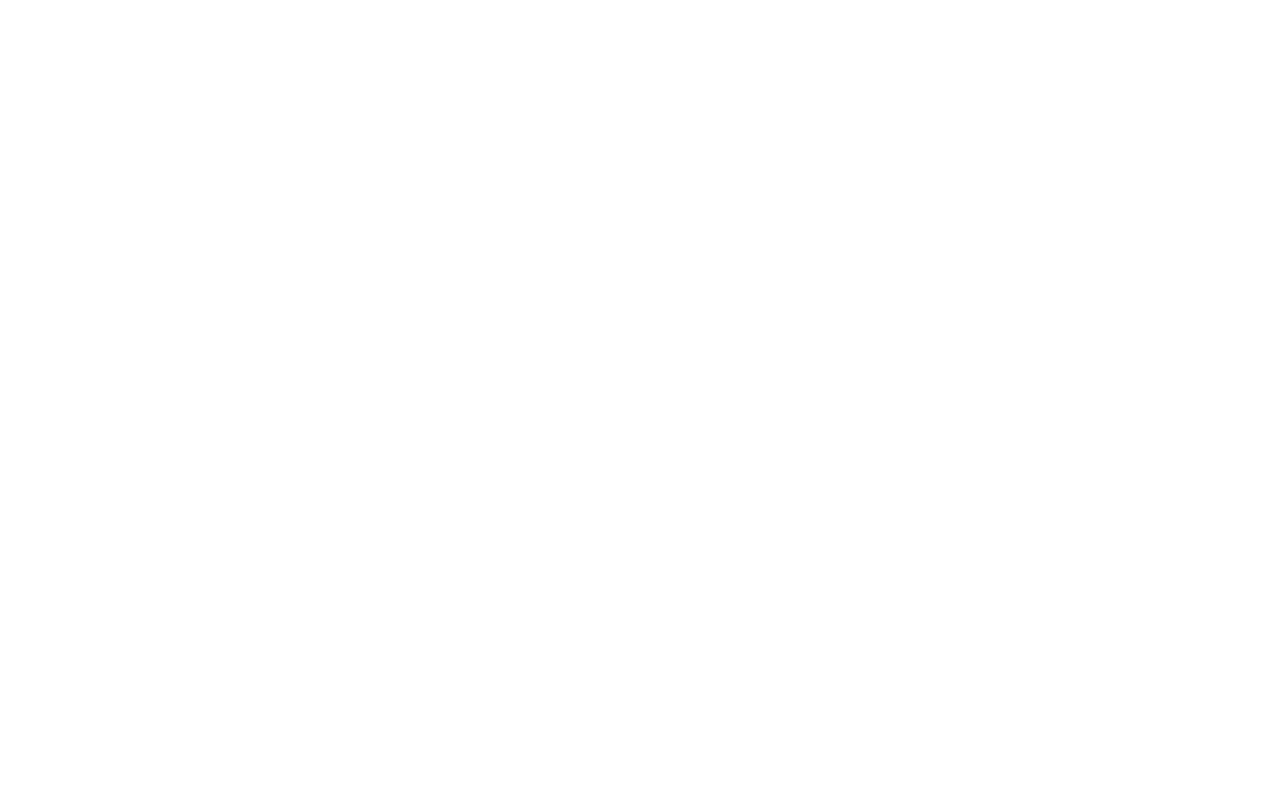
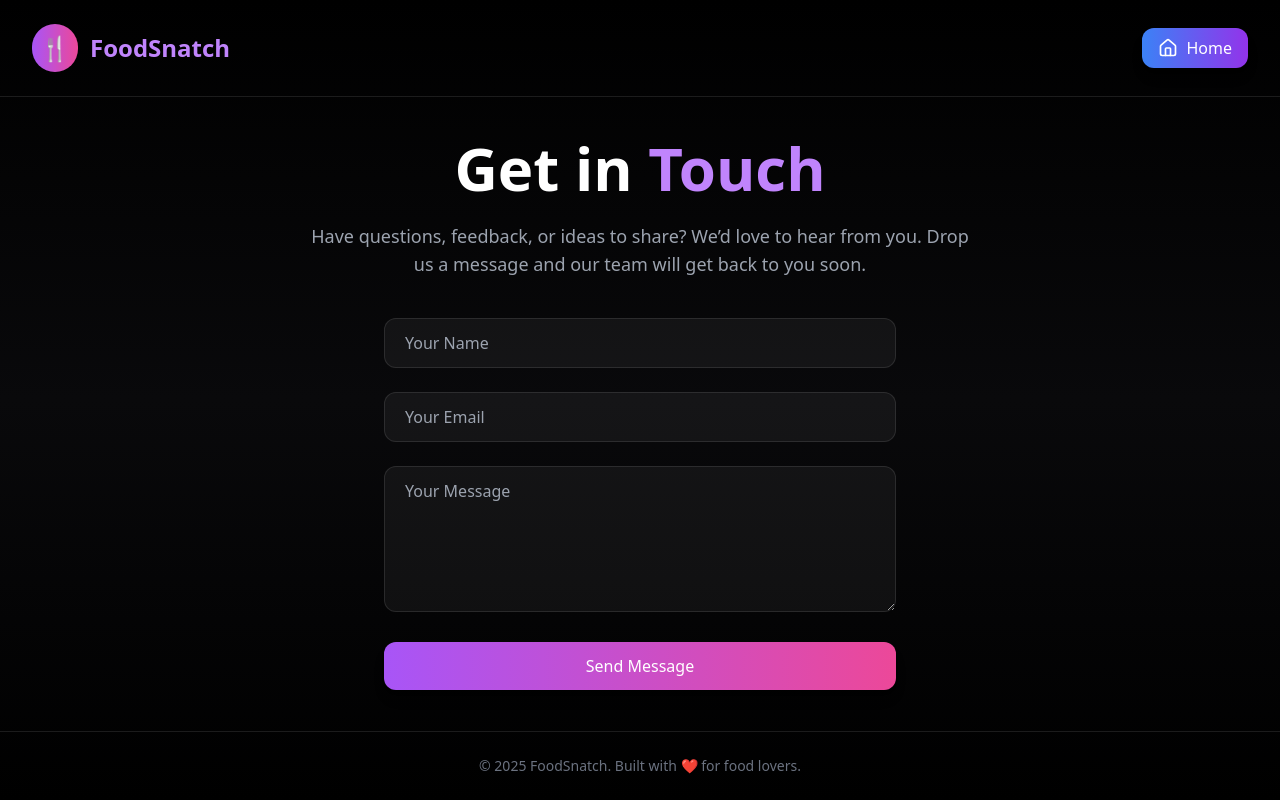
Before and after one commit to KunalWadhai/foodSnatch, a React (Vite) app in the folder frontend/: page /Contact in a window 1280 px wide. Before the commit this address had no page. Built offline with nearby package versions, Linux system fonts and the light colour scheme.

Commit message:
About and Contact Page Created

```diff
--- a/frontend/src/pages/auth/FoodPartnerLogin.jsx
+++ b/frontend/src/pages/auth/FoodPartnerLogin.jsx
@@ -43,9 +43,13 @@
           </button>
         </form>
 
+        {/**
         <button className="w-full mt-4 py-3 rounded-lg bg-white/10 hover:bg-white/20 transition text-white">
           Login with Google
         </button>
+
+        */}
+
 
         <p className="text-center text-gray-400 mt-6">
           Don’t have an account?{" "}
--- a/frontend/src/pages/auth/FoodPartnerRegister.jsx
+++ b/frontend/src/pages/auth/FoodPartnerRegister.jsx
@@ -115,9 +115,12 @@
           </button>
         </form>
 
+        {/*
         <button className="w-full mt-4 py-3 rounded-lg bg-white/10 hover:bg-white/20 transition text-white font-medium">
           Sign up with Google
         </button>
+        */
+        }
 
         <p className="text-center text-gray-400 mt-6 text-sm">
           Already a partner?{" "}
--- a/frontend/src/pages/auth/UserLogin.jsx
+++ b/frontend/src/pages/auth/UserLogin.jsx
@@ -44,9 +44,12 @@
           </button>
         </form>
 
+        {/**
+
         <button className="w-full mt-4 py-3 rounded-lg bg-white/10 hover:bg-white/20 transition text-white">
           Login with Google
         </button>
+         */}
 
         <p className="text-center text-gray-400 mt-6">
           Don’t have an account?{" "}
--- a/frontend/src/pages/auth/UserRegister.jsx
+++ b/frontend/src/pages/auth/UserRegister.jsx
@@ -51,10 +51,11 @@
           </button>
         </form>
 
-        <button className="w-full mt-4 py-3 rounded-lg bg-white/10 hover:bg-white/20 transition text-white">
-          Sign up with Google
-        </button>
-
+        {/**
+              <button className="w-full mt-4 py-3 rounded-lg bg-white/10 hover:bg-white/20 transition text-white">
+            Sign up with Google
+          </button>
+         */}
         <p className="text-center text-gray-400 mt-6">
           Already have an account?{" "}
           <Link to="/user/login" className="text-purple-400 hover:text-purple-300">
--- /dev/null
+++ b/frontend/src/pages/general/About.jsx
@@ -0,0 +1,47 @@
+import React from "react";
+import { Link } from "react-router-dom";
+import { Home } from "lucide-react"; // modern icon
+
+export default function About() {
+  return (
+    <div className="min-h-screen bg-gradient-to-b from-black via-zinc-950 to-black text-white flex flex-col">
+      {/* NAV with Home Icon */}
+      <header className="flex justify-between items-center px-8 py-6 border-b border-white/10">
+        <h1 className="text-2xl font-extrabold flex items-center gap-3">
+          <span className="rounded-full bg-gradient-to-r from-purple-500 to-pink-500 p-2 text-black">🍴</span>
+          <span className="text-purple-400">FoodSnatch</span>
+        </h1>
+
+        {/* Home Button */}
+        <Link
+          to="/"
+          className="flex items-center gap-2 px-4 py-2 rounded-xl bg-gradient-to-r from-purple-500 to-pink-500 text-white font-medium shadow-lg hover:shadow-xl transform hover:scale-105 active:scale-95 transition"
+        >
+          <Home className="w-5 h-5" />
+          Home
+        </Link>
+      </header>
+
+      {/* ABOUT CONTENT */}
+      <main className="flex-grow flex flex-col items-center justify-center text-center px-6">
+        <h2 className="text-5xl md:text-6xl font-extrabold leading-tight">
+          About <span className="text-purple-400">FoodSnatch</span>
+        </h2>
+        <p className="mt-6 max-w-3xl text-gray-400 text-lg leading-relaxed">
+          FoodSnatch is more than just a food platform — it’s a community for food lovers.
+          We connect <span className="text-purple-300">foodies</span> with local food partners,
+          giving you access to <span className="text-pink-400">mouth-watering reels</span>,
+          exciting food experiences, and the opportunity to discover hidden gems near you.
+        </p>
+        <p className="mt-4 max-w-2xl text-gray-400">
+          Whether you’re here to explore new tastes or showcase your culinary skills,
+          FoodSnatch makes food discovery social, fun, and easy.
+        </p>
+      </main>
+
+      <footer className="py-6 text-center text-gray-500 text-sm border-t border-white/10">
+        © {new Date().getFullYear()} FoodSnatch. Built with ❤️ for food lovers.
+      </footer>
+    </div>
+  );
+}
--- /dev/null
+++ b/frontend/src/pages/general/Contact.jsx
@@ -0,0 +1,65 @@
+import React from "react";
+import { Link } from "react-router-dom";
+import { Home } from "lucide-react"; // modern icon
+
+export default function Contact() {
+  return (
+    <div className="min-h-screen bg-gradient-to-b from-black via-zinc-950 to-black text-white flex flex-col">
+      {/* NAV with Home Icon */}
+      <header className="flex justify-between items-center px-8 py-6 border-b border-white/10">
+        <h1 className="text-2xl font-extrabold flex items-center gap-3">
+          <span className="rounded-full bg-gradient-to-r from-purple-500 to-pink-500 p-2 text-black">🍴</span>
+          <span className="text-purple-400">FoodSnatch</span>
+        </h1>
+
+        {/* Home Button */}
+        <Link
+          to="/"
+          className="flex items-center gap-2 px-4 py-2 rounded-xl bg-gradient-to-r from-blue-500 to-purple-600 text-white font-medium shadow-lg hover:shadow-xl transform hover:scale-105 active:scale-95 transition"
+        >
+          <Home className="w-5 h-5" />
+          Home
+        </Link>
+      </header>
+
+      {/* CONTACT CONTENT */}
+      <main className="flex-grow flex flex-col items-center justify-center text-center px-6">
+        <h2 className="text-5xl md:text-6xl font-extrabold leading-tight">
+          Get in <span className="text-purple-400">Touch</span>
+        </h2>
+        <p className="mt-6 max-w-2xl text-gray-400 text-lg">
+          Have questions, feedback, or ideas to share?
+          We’d love to hear from you. Drop us a message and our team will get back to you soon.
+        </p>
+
+        <form className="mt-10 w-full max-w-lg space-y-6">
+          <input
+            type="text"
+            placeholder="Your Name"
+            className="w-full px-5 py-3 rounded-xl bg-white/5 border border-white/10 focus:outline-none focus:ring-2 focus:ring-purple-500"
+          />
+          <input
+            type="email"
+            placeholder="Your Email"
+            className="w-full px-5 py-3 rounded-xl bg-white/5 border border-white/10 focus:outline-none focus:ring-2 focus:ring-purple-500"
+          />
+          <textarea
+            placeholder="Your Message"
+            rows="5"
+            className="w-full px-5 py-3 rounded-xl bg-white/5 border border-white/10 focus:outline-none focus:ring-2 focus:ring-purple-500"
+          ></textarea>
+          <button
+            type="submit"
+            className="w-full px-6 py-3 rounded-xl bg-gradient-to-r from-purple-500 to-pink-500 text-white font-medium shadow-lg hover:shadow-xl transform active:scale-95 transition"
+          >
+            Send Message
+          </button>
+        </form>
+      </main>
+
+      <footer className="py-6 text-center text-gray-500 text-sm border-t border-white/10">
+        © {new Date().getFullYear()} FoodSnatch. Built with ❤️ for food lovers.
+      </footer>
+    </div>
+  );
+}
--- a/frontend/src/pages/general/Home.jsx
+++ b/frontend/src/pages/general/Home.jsx
@@ -16,8 +16,8 @@
 
         <nav className="hidden md:flex gap-6 text-gray-300">
           <Link to="/" className="hover:text-white transition">Home</Link>
-          <Link to="/about" className="hover:text-white transition">About</Link>
-          <Link to="/contact" className="hover:text-white transition">Contact</Link>
+          <Link to="/About" className="hover:text-white transition">About</Link>
+          <Link to="/Contact" className="hover:text-white transition">Contact</Link>
         </nav>
       </header>
 
--- a/frontend/src/routes/AppRoutes.jsx
+++ b/frontend/src/routes/AppRoutes.jsx
@@ -9,6 +9,8 @@
 import Reels from "../pages/general/Reels"
 import Saved from "../pages/general/Saved"
 import FoodPartnerProfile from "../pages/food-partner/FoodPartnerProfile";
+import About from "../pages/general/About";
+import Contact from "../pages/general/Contact"
 
 
 const AppRoutes = () => {
@@ -24,6 +26,8 @@
                 <Route path="/reels" element={<Reels/>}></Route>
                 <Route path="/save" element={<Saved/>}></Route>
                 <Route path="/food-partner/:profile" element={<FoodPartnerProfile/>}></Route>
+                <Route path="/About" element={<About/>}></Route>
+                <Route path="/Contact" element={<Contact/>}></Route>
             </Routes>
         </Router>
     )
```
Also changed, not shown: frontend/src/components/ReelFeed.jsx (deleted, +0 -112 lines), 1 other file (tests, documents, lock files or other folders).
